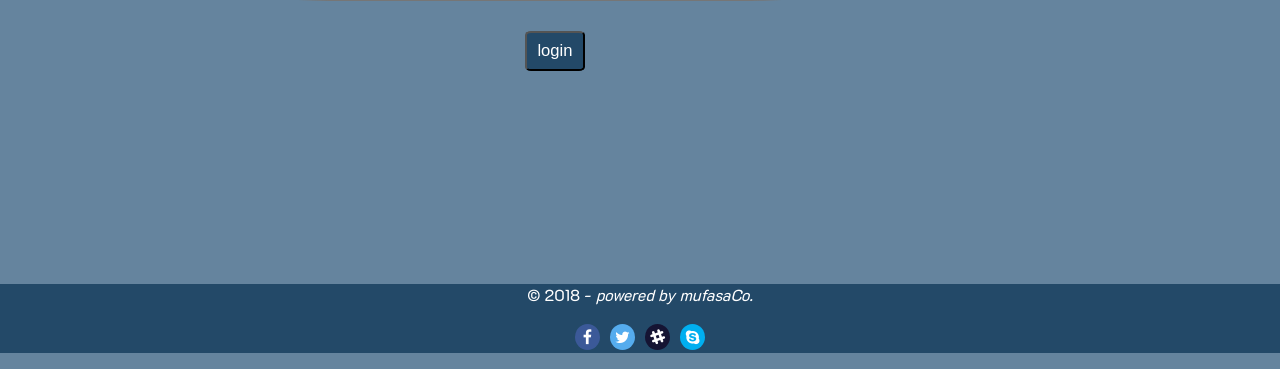
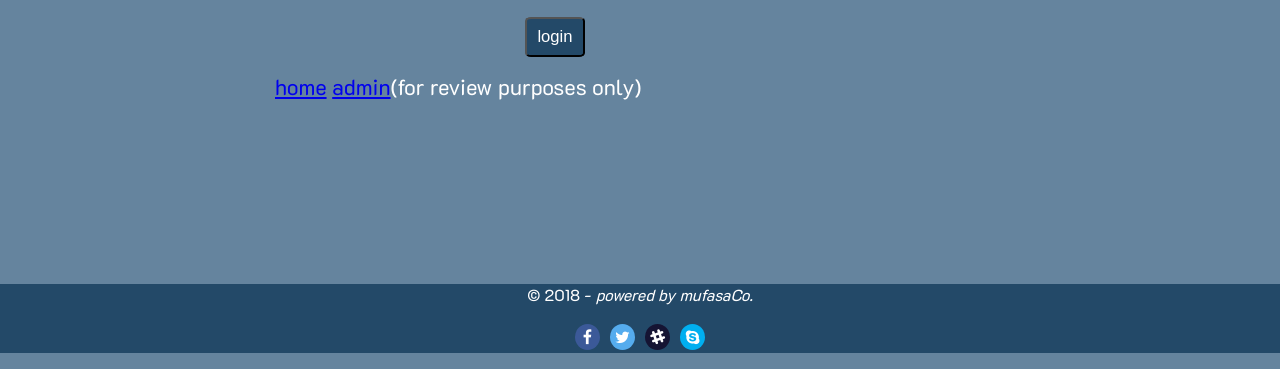
Before and after one commit to DennisMufasa/store-manager, a Python web app: template templates/login.html in a window 1280 px wide. Shown: the part 432-801 px from the top of the page. Run offline with Jinja, Linux system fonts and the light colour scheme; the template is opened without the code that fills it, so the values that code supplies are empty.

Commit message:
[Chore #161165122]add urls to links

```diff
--- a/templates/login.html
+++ b/templates/login.html
@@ -15,10 +15,10 @@
             <div id="img-container"><img id="logo" src="../static/img/logo.png" alt="logo"></div>
             <nav>
                 <ul>
-                        <li id="home"><a href="#"><img src="../static/img/home.png" alt="home"></a></li>
-                        <li id="profile"><a href="#"><img src="../static/img/profile.png" alt="profile"></a></li>
-                        <li id="info"><a href="#"><img src="../static/img/info.png" alt="info"></a></li>
-                        <li id="logout"><a href="#"><img src="../static/img/logout.png" alt="logout"></a></li>
+                        <li id="home"><a href="index.html"><img src="../static/img/home.png" alt="home"></a></li>
+                        <li id="profile"><a href="attendant_profile.html"><img src="../static/img/profile.png" alt="profile"></a></li>
+                        <li id="info"><a href="info.html"><img src="../static/img/info.png" alt="info"></a></li>
+                        <li id="logout"><a href="login.html"><img src="../static/img/logout.png" alt="logout"></a></li>
                 </ul>
             </nav>
         </div>
@@ -36,8 +36,9 @@
                 <br>
                 <label for="submit">
                     <input id="submit" type="submit" name="submit" value="login">
-                </label>
-
+                </label><br>
+                <a href="index.html">home</a>
+                <a href="admin.html">admin</a>(for review purposes only)
             </form>
         </div>
     </main>
```
